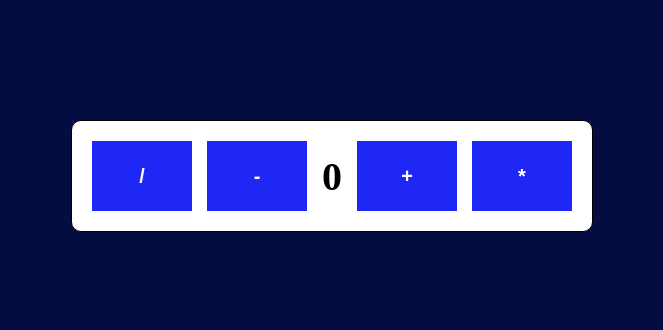
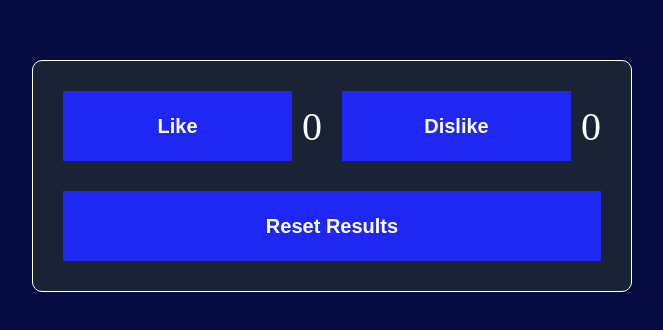
Before and after one commit to CureForCode/React_Redux_54elfs_somov, a React (Vite) app: page / in a window 1280 px wide. Shown: the part 224-554 px from the top of the page, without its empty margins (308-971 px from the left). Built offline with nearby package versions, Linux system fonts and the light colour scheme.

Commit message:
Homework 16: Redux

```diff
--- a/src/App.tsx
+++ b/src/App.tsx
@@ -1,10 +1,17 @@
 // Lessons
-import Lesson_16 from "lessons/Lesson_16"
+//import Lesson_16 from "lessons/Lesson_16/Lesson_16"
+
+//Homeworks
+import Homework_16 from "homeworks/Homework_16/Homework_16"
 
 function App() {
   return (
     <>
-      <Lesson_16 />
+      {/* Lessons */}
+      {/* <Lesson_16 /> */}
+
+      {/* Homeworks */}
+      <Homework_16 />
     </>
   )
 }
--- a/src/components/Button/Button.tsx
+++ b/src/components/Button/Button.tsx
@@ -16,7 +16,7 @@ function Button({
       onClick={onClick}
       type={type}
     >
-      {/* Улосвный рендеринг */}
+      {/* Условный рендеринг */}
       {!children && name}
       {children}
     </ButtonComponent>
--- a/src/components/Feedback/Feedback.tsx
+++ b/src/components/Feedback/Feedback.tsx
@@ -1,6 +1,10 @@
 import Button from "components/Button/Button"
+import { useAppDispatch, useAppSelector } from "store/hooks"
+import {
+  feedbackSliceActions,
+  feedbackSliceSelectors,
+} from "store/redux/feedback/feedbackSlice"
 
-import { type FeedbackProps } from "./types"
 import {
   FeedbackWrapper,
   FeedbackControl,
@@ -8,13 +12,15 @@ import {
   ButtonwithcountContainer,
 } from "./styles"
 
-function Feedback({
-  like,
-  dislike,
-  onDislike,
-  onLike,
-  resetResults,
-}: FeedbackProps) {
+function Feedback() {
+  const dispatch = useAppDispatch()
+  const like = useAppSelector(feedbackSliceSelectors.like)
+  const dislike = useAppSelector(feedbackSliceSelectors.dislike)
+
+  const onLike = () => dispatch(feedbackSliceActions.like())
+  const onDislike = () => dispatch(feedbackSliceActions.dislike())
+  const onReset = () => dispatch(feedbackSliceActions.resetResults())
+
   return (
     <FeedbackWrapper>
       <FeedbackControl>
@@ -27,7 +33,7 @@ function Feedback({
           <Count>{dislike}</Count>
         </ButtonwithcountContainer>
       </FeedbackControl>
-      <Button name="Reset Results" onClick={resetResults} />
+      <Button name="Reset Results" onClick={onReset} />
     </FeedbackWrapper>
   )
 }
--- /dev/null
+++ b/src/homeworks/Homework_16/Homework_16.tsx
@@ -0,0 +1,12 @@
+import Feedback from "components/Feedback/Feedback"
+import { PageWrapper } from "./styles"
+
+function Homework_16() {
+  return (
+    <PageWrapper>
+      <Feedback />
+    </PageWrapper>
+  )
+}
+
+export default Homework_16
--- /dev/null
+++ b/src/lessons/Lesson_16/styles.ts
@@ -0,0 +1,10 @@
+import styled from "@emotion/styled"
+
+export const PageWrapper = styled.div`
+  display: flex;
+  flex-direction: column;
+  flex: 1;
+  align-items: center;
+  justify-content: center;
+  background-color: rgba(5, 12, 66, 1);
+`
--- /dev/null
+++ b/src/store/redux/feedback/feedbackSlice.ts
@@ -0,0 +1,31 @@
+import { createAppSlice } from "store/createAppSlice"
+import { FeedbackSliceState } from "./types"
+
+const feedbackInitialState: FeedbackSliceState = {
+  like: 0,
+  dislike: 0,
+}
+
+export const feedbackSlice = createAppSlice({
+  name: "FEEDBACK",
+  initialState: feedbackInitialState,
+  reducers: create => ({
+    like: create.reducer((state: FeedbackSliceState) => {
+      state.like = state.like + 1
+    }),
+    dislike: create.reducer((state: FeedbackSliceState) => {
+      state.dislike = state.dislike + 1
+    }),
+    resetResults: create.reducer((state: FeedbackSliceState) => {
+      state.like = 0
+      state.dislike = 0
+    }),
+  }),
+  selectors: {
+    like: (state: FeedbackSliceState) => state.like,
+    dislike: (state: FeedbackSliceState) => state.dislike,
+  },
+})
+
+export const feedbackSliceActions = feedbackSlice.actions
+export const feedbackSliceSelectors = feedbackSlice.selectors
--- /dev/null
+++ b/src/store/redux/feedback/types.ts
@@ -0,0 +1,4 @@
+export interface FeedbackSliceState {
+  like: number
+  dislike: number
+}
--- a/src/store/store.ts
+++ b/src/store/store.ts
@@ -2,10 +2,11 @@ import type { Action, ThunkAction } from "@reduxjs/toolkit"
 import { combineSlices, configureStore } from "@reduxjs/toolkit"
 
 import { counterSlice } from "store/redux/counter/counterSlice"
+import { feedbackSlice } from "./redux/feedback/feedbackSlice"
 
 // `combineSlices` automatically combines the reducers using
 // their `reducerPath`s, therefore we no longer need to call `combineReducers`.
-const rootReducer = combineSlices(counterSlice)
+const rootReducer = combineSlices(counterSlice, feedbackSlice)
 // Infer the `RootState` type from the root reducer
 export type RootState = ReturnType<typeof rootReducer>
 
```
Also changed, not shown: src/homeworks/Homework_16/styles.ts (renamed from src/lessons/styles.ts), src/lessons/Lesson_16/Lesson_16.tsx (renamed from src/lessons/Lesson_16.tsx), 1 other file (tests, documents, lock files or other folders).
